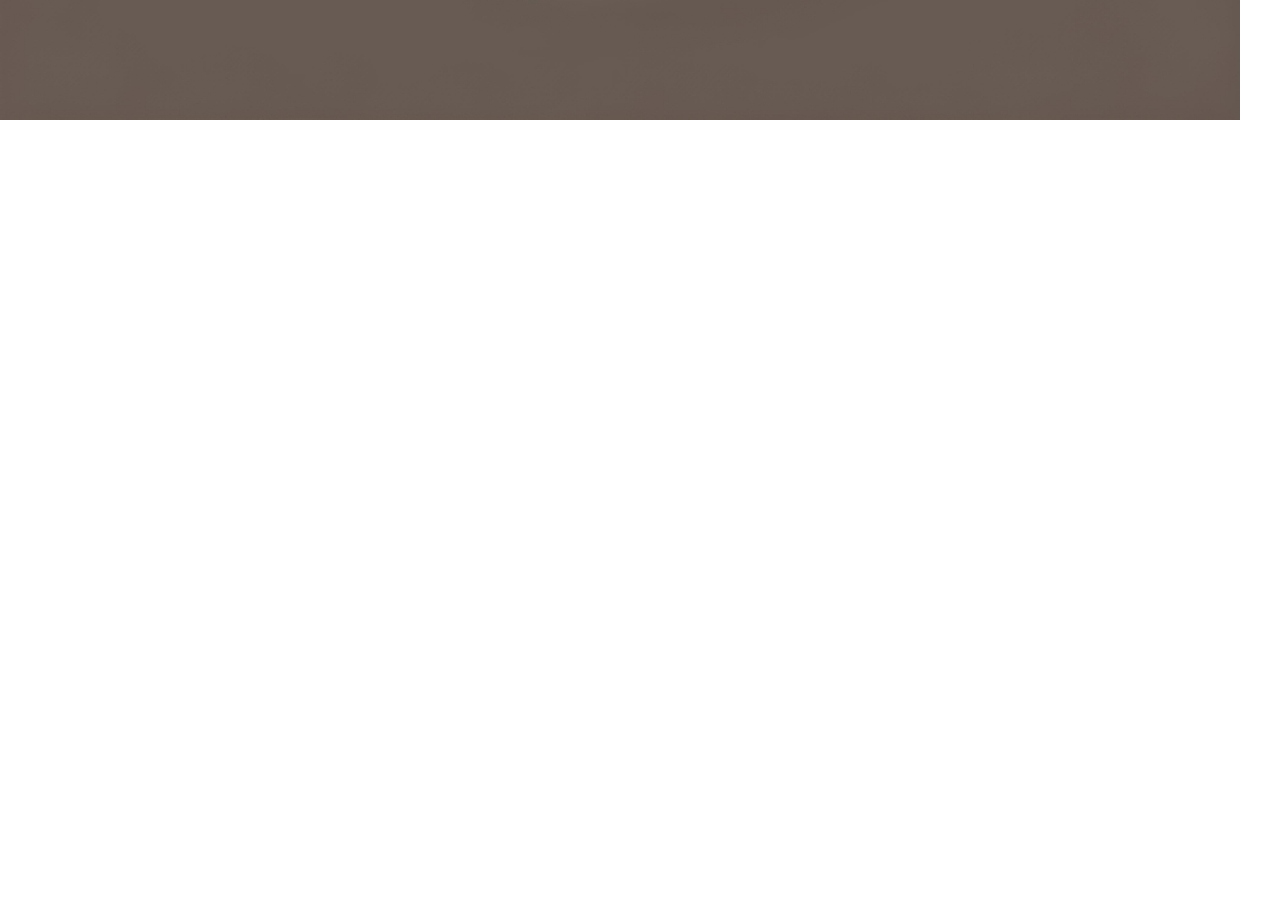
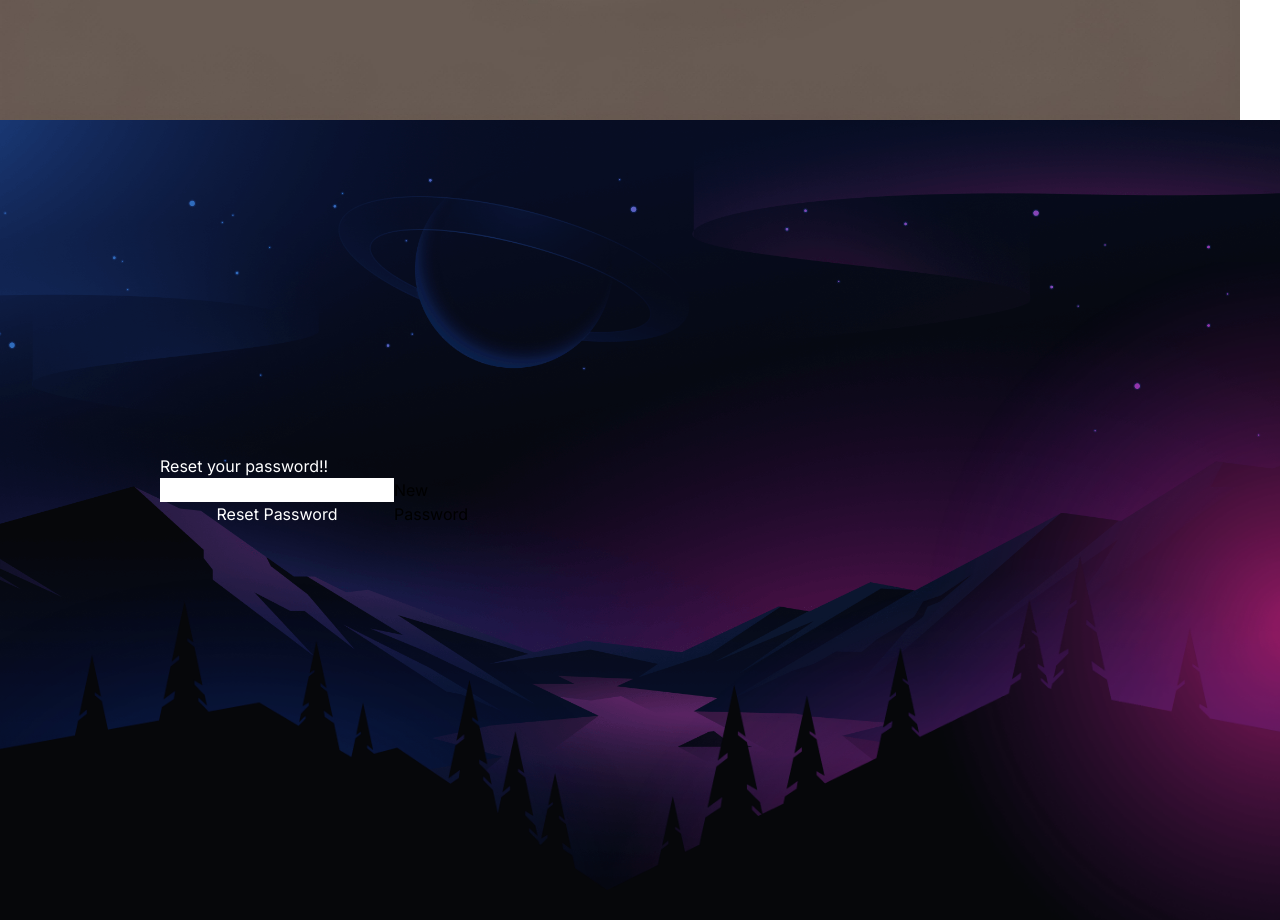
Before and after one commit to Anirban007-jpg/FinancialCumSocialFrontend, a Next.js app: page /auth/password/reset/1 in a window 1280 px wide. Shown: the part 1120-2040 px from the top of the page. Before the commit the page ends 1240 px from the top, so only its background shows below. Built offline with nearby package versions, Linux system fonts and the light colour scheme.

Commit message:
CLoses #18

```diff
--- /dev/null
+++ b/Components/ResetPasswordForm.jsx
@@ -0,0 +1,121 @@
+'use client'
+import { resetPassword } from '@/actions/auth';
+import { useParams, usePathname, useRouter, useSearchParams } from 'next/navigation';
+import React, { useEffect, useState } from 'react';
+
+const ResetPasswordForm = () => {
+
+    const router = useRouter();
+    // console.log(router.query.token)
+
+    // console.log(router.params);
+    // useEffect(() => {
+    //     console.log(router.query);
+    // }, [router.query]);
+
+    // const searchparams = usePathname().id;
+    // const id = searchparams.get('new');
+    // console.log(searchparams)
+
+    const [values,setValues] = useState({
+        newPassword: "",
+        loading: false,
+        error: '',
+        message: '',
+        showForm: true
+      });
+
+      const params = useParams();
+      const id = params.id;
+
+      const {newPassword,error,message,loading} = values;
+
+      const handleChange = (name) => e => {
+          setValues({...values, error: '', [name]: e.target.value});
+      }
+
+      const handleSubmit = (e) => {
+        e.preventDefault();
+        setValues({...values, loading: true, error:''});
+        // console.log(...values)
+        resetPassword({
+            newPassword,
+            resetPasswordLink: id
+        }).then(data => {
+            if (data.error) {
+                setValues({ ...values, error: data.error, showForm: false, newPassword: '' });
+            } else {
+                setValues({ ...values, message: data.message, showForm: false, newPassword: '', error: false });
+                router.push('/')
+            }
+        });
+        }
+
+
+    const showLoading = () => loading ?           <div className="text-right rtl:text-left">
+    <div role="status">
+    <svg aria-hidden="true" className="inline w-8 h-8 text-gray-200 animate-spin dark:text-gray-600 fill-blue-600" viewBox="0 0 100 101" fill="none" xmlns="http://www.w3.org/2000/svg">
+     <path d="M100 50.5908C100 78.2051 77.6142 100.591 50 100.591C22.3858 100.591 0 78.2051 0 50.5908C0 22.9766 22.3858 0.59082 50 0.59082C77.6142 0.59082 100 22.9766 100 50.5908ZM9.08144 50.5908C9.08144 73.1895 27.4013 91.5094 50 91.5094C72.5987 91.5094 90.9186 73.1895 90.9186 50.5908C90.9186 27.9921 72.5987 9.67226 50 9.67226C27.4013 9.67226 9.08144 27.9921 9.08144 50.5908Z" fill="currentColor"/>
+        <path d="M93.9676 39.0409C96.393 38.4038 97.8624 35.9116 97.0079 33.5539C95.2932 28.8227 92.871 24.3692 89.8167 20.348C85.8452 15.1192 80.8826 10.7238 75.2124 7.41289C69.5422 4.10194 63.2754 1.94025 56.7698 1.05124C51.7666 0.367541 46.6976 0.446843 41.7345 1.27873C39.2613 1.69328 37.813 4.19778 38.4501 6.62326C39.0873 9.04874 41.5694 10.4717 44.0505 10.1071C47.8511 9.54855 51.7191 9.52689 55.5402 10.0491C60.8642 10.7766 65.9928 12.5457 70.6331 15.2552C75.2735 17.9648 79.3347 21.5619 82.5849 25.841C84.9175 28.9121 86.7997 32.2913 88.1811 35.8758C89.083 38.2158 91.5421 39.6781 93.9676 39.0409Z" fill="currentFill"/>
+</svg>
+<span className="sr-only">Loading...</span>
+</div>
+</div> : '';
+const showError = () => error ? <div id="alert-2" class="flex items-center p-4 mb-4 text-red-800 rounded-lg bg-red-50 dark:bg-gray-800 dark:text-red-400" role="alert">
+<svg class="flex-shrink-0 w-4 h-4" aria-hidden="true" xmlns="http://www.w3.org/2000/svg" fill="currentColor" viewBox="0 0 20 20">
+<path d="M10 .5a9.5 9.5 0 1 0 9.5 9.5A9.51 9.51 0 0 0 10 .5ZM9.5 4a1.5 1.5 0 1 1 0 3 1.5 1.5 0 0 1 0-3ZM12 15H8a1 1 0 0 1 0-2h1v-3H8a1 1 0 0 1 0-2h2a1 1 0 0 1 1 1v4h1a1 1 0 0 1 0 2Z"/>
+</svg>
+<span class="sr-only">Info</span>
+<div class="ms-3 text-sm font-medium">
+<p className='text-center text-red-600 font-bold'>{error}</p>
+</div>
+<button type="button" class="ms-auto -mx-1.5 -my-1.5 bg-red-50 text-red-500 rounded-lg focus:ring-2 focus:ring-red-400 p-1.5 hover:bg-red-200 inline-flex items-center justify-center h-8 w-8 dark:bg-gray-800 dark:text-red-400 dark:hover:bg-gray-700" data-dismiss-target="#alert-2" aria-label="Close">
+<span class="sr-only">Close</span>
+<svg class="w-3 h-3" aria-hidden="true" xmlns="http://www.w3.org/2000/svg" fill="none" viewBox="0 0 14 14">
+ <path stroke="currentColor" stroke-linecap="round" stroke-linejoin="round" stroke-width="2" d="m1 1 6 6m0 0 6 6M7 7l6-6M7 7l-6 6"/>
+</svg>
+</button>
+</div>
+: '';
+const showMessage = () => message ? <div id="alert-3" class="flex items-center p-4 mb-4 text-green-800 rounded-lg bg-green-50 dark:bg-gray-800 dark:text-green-400" role="alert">
+<svg class="flex-shrink-0 w-4 h-4" aria-hidden="true" xmlns="http://www.w3.org/2000/svg" fill="currentColor" viewBox="0 0 20 20">
+<path d="M10 .5a9.5 9.5 0 1 0 9.5 9.5A9.51 9.51 0 0 0 10 .5ZM9.5 4a1.5 1.5 0 1 1 0 3 1.5 1.5 0 0 1 0-3ZM12 15H8a1 1 0 0 1 0-2h1v-3H8a1 1 0 0 1 0-2h2a1 1 0 0 1 1 1v4h1a1 1 0 0 1 0 2Z"/>
+</svg>
+<span class="sr-only">Info</span>
+<div class="ms-3 text-sm font-medium">
+<p className='text-center text-black font-bold'>{message}</p>
+</div>
+<button type="button" class="ms-auto -mx-1.5 -my-1.5 bg-green-50 text-green-500 rounded-lg focus:ring-2 focus:ring-green-400 p-1.5 hover:bg-green-200 inline-flex items-center justify-center h-8 w-8 dark:bg-gray-800 dark:text-green-400 dark:hover:bg-gray-700" data-dismiss-target="#alert-3" aria-label="Close">
+<span class="sr-only">Close</span>
+<svg class="w-3 h-3" aria-hidden="true" xmlns="http://www.w3.org/2000/svg" fill="none" viewBox="0 0 14 14">
+ <path stroke="currentColor" stroke-linecap="round" stroke-linejoin="round" stroke-width="2" d="m1 1 6 6m0 0 6 6M7 7l6-6M7 7l-6 6"/>
+</svg>
+</button>
+</div> : '';
+
+    return (
+            <>
+             <div className='items-center mb-[-50px] w-full '>
+                {showLoading()}
+                {showError()}
+                {showMessage()}
+            </div>
+             <div className='flex flex-col mt-[20px] gap-x-0 gap-y-0 w-full'>
+                    {/* Heading */}
+                    <h1 className="mt-[5px] mb-[20px] text-2xl font-bold text-center text-white">
+                        Reset your password!!
+                    </h1>
+                    {/* Login Form */}
+                        <form className='flex items-center mb-2 ml-5 mr-5 flex-col gap-y-3 w-full' onSubmit={handleSubmit} noValidate>
+                        <div className="relative">
+                            <input value={newPassword} type="password" onChange={handleChange('newPassword')} className="block mb-[5px] rounded-t-lg px-2.5 pb-2.5 pt-5 text-sm text-gray-900 bg-gray-50 dark:bg-gray-700 border-0 border-b-2 border-gray-300 appearance-none w-[550px] dark:text-white dark:border-gray-600 dark:focus:border-blue-500 focus:outline-none focus:ring-0 focus:border-blue-600 peer" placeholder=" " />
+                            <label className="absolute text-sm text-gray-500 dark:text-gray-400 duration-300 transform -translate-y-4 scale-75 top-4 z-10 origin-[0] start-2.5 peer-focus:text-purple-950 peer-focus:dark:text-purple-950 peer-focus:font-bold peer-placeholder-shown:scale-100 peer-placeholder-shown:translate-y-0 peer-focus:scale-75 before:content-[' '] after:content-['*'] after:text-red-500 after:ml-1 peer-focus:-translate-y-4 rtl:peer-focus:translate-x-1/4 rtl:peer-focus:left-auto">New Password</label>
+                        </div>
+                            <input type='submit' value='Reset Password' className='bg-blue-700 w-[200px] text-white tracking-wider p-2 rounded-2xl font bold transition-colors hover:bg-purple-800 cursor-pointer'  />
+                        </form>                    {/* End of Login Form */}
+                </div>
+        </>
+      );
+}
+
+export default ResetPasswordForm;
--- a/actions/auth.js
+++ b/actions/auth.js
@@ -147,3 +147,18 @@ export const forgotPassword = company_registered_email => {
         })
         .catch(err => console.log(err));
 };
+
+export const resetPassword = resetInfo => {
+    return fetch(`${process.env.DOMAIN}/reset-password`, {
+        method: 'PUT',
+        headers: {
+            Accept: 'application/json',
+            'Content-Type': 'application/json'
+        },
+        body: JSON.stringify(resetInfo)
+    })
+        .then(response => {
+            return response.json();
+        })
+        .catch(err => console.log(err));
+};
--- a/app/auth/password/reset/[id]/page.jsx
+++ b/app/auth/password/reset/[id]/page.jsx
@@ -1,10 +1,33 @@
+
 import Navbar from '@/Components/Navbar';
+import ResetPasswordForm from '@/Components/ResetPasswordForm';
+import Image from 'next/image';
+import { useParams } from 'next/navigation';
 import React from 'react';
 
+export const metadata = {
+    title: "Reset Password Page | FINANCIA",
+    description: "Generated by create next app",
+};
+
 const page = () => {
+
+
+
     return (
         <>
             <Navbar/>
+            <main className="w-screen h-screen relative">
+                    <div className="flex items-center w-full h-full bg-cover bg-center" style={{backgroundImage: "url(/main-bg.webp"}}>
+                        <div className="pl-20 md:pl-40 pb-56 md:pb-20 flex flex-col gap-5 z-[10] max-w-[750px]">
+                            <ResetPasswordForm />
+                        </div>
+                    </div>
+                    <div className="absolute bottom-0 z-[5] w-full h-auto">
+                        <Image src="/trees.webp" alt="trees" height={2000} width={2000} className="w-full h-full" />
+                    </div>
+                        <Image src="/stars.png" alt="stars" height={300} width={300} className="absolute top-10 left-0 z-[10]"/>
+            </main>
         </>
     );
 }
```
